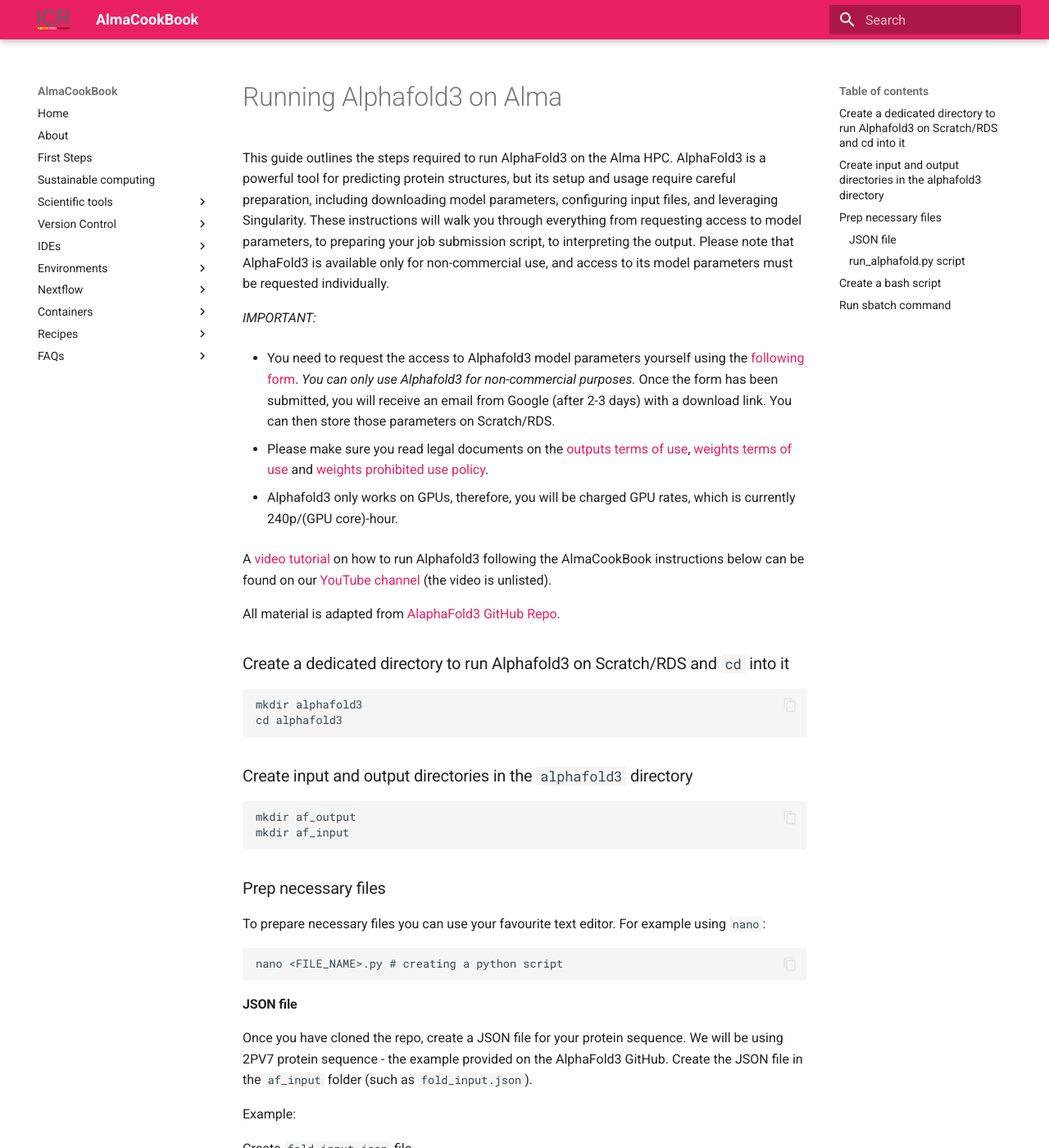
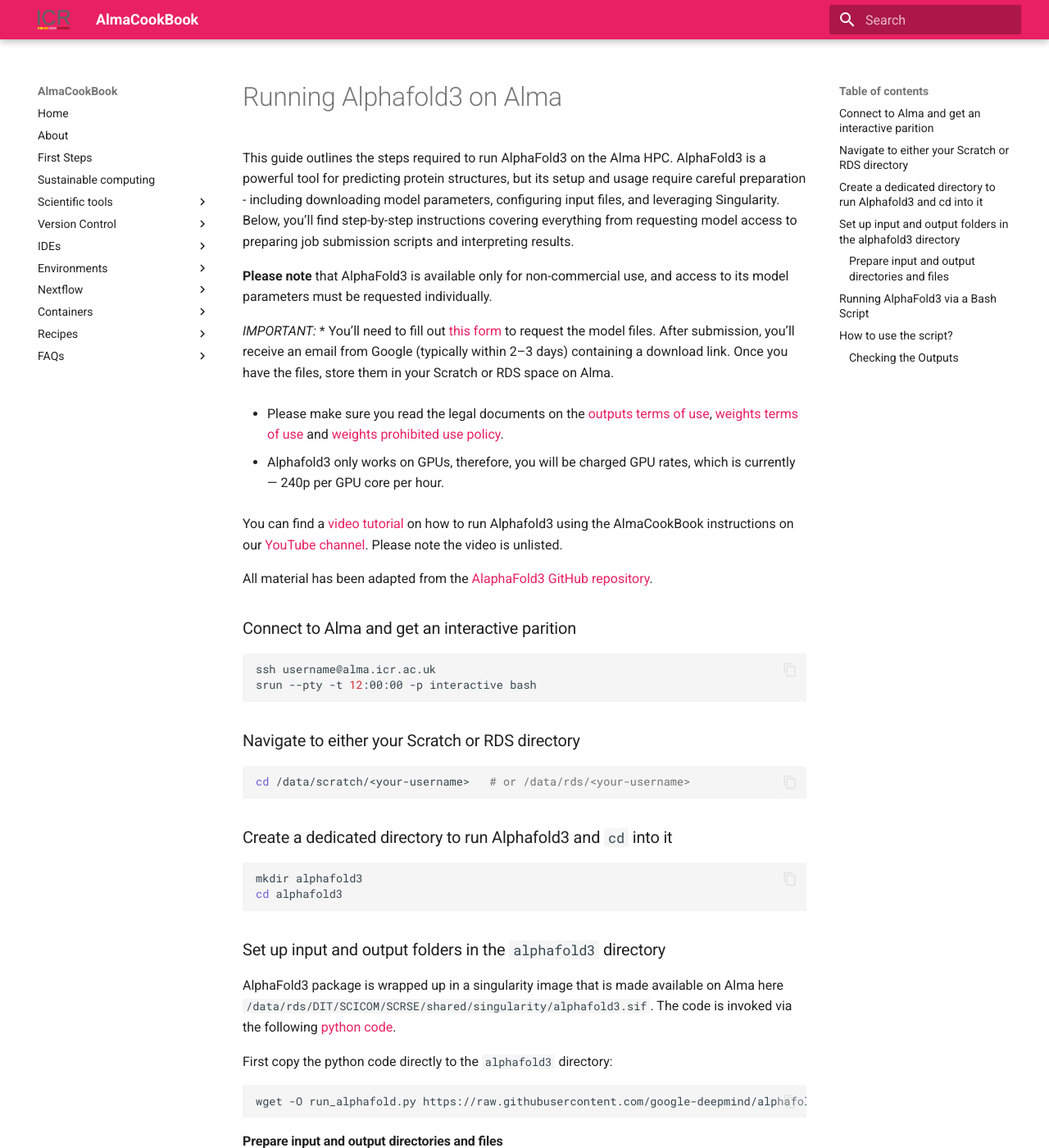
Before and after one commit to AlmaCookBook/AlmaCookBook.github.io, an MkDocs documentation site: the page built from docs/recipes/alphafold3.md, in a window 1280 px wide and 1400 px high. Shown: the whole window at 82% size. Built offline with MkDocs 1.6.1 and Material for MkDocs 9.7.7, drawn with Linux system fonts in a browser that asks for light colours; some of the changed text lies outside the part shown.

Commit message:
a first form review

````diff
--- a/docs/recipes/alphafold3.md
+++ b/docs/recipes/alphafold3.md
@@ -1,55 +1,71 @@
 # Running Alphafold3 on Alma
 
-This guide outlines the steps required to run AlphaFold3 on the Alma HPC. AlphaFold3 is a powerful tool for predicting protein structures, but its setup and usage require careful preparation, including downloading model parameters, configuring input files, and leveraging Singularity. These instructions will walk you through everything from requesting access to model parameters, to preparing your job submission script, to interpreting the output. Please note that AlphaFold3 is available only for non-commercial use, and access to its model parameters must be requested individually.
+This guide outlines the steps required to run AlphaFold3 on the Alma HPC. AlphaFold3 is a powerful tool for predicting protein structures, but its setup and usage require careful preparation - including downloading model parameters, configuring input files, and leveraging Singularity.
+Below, you’ll find step-by-step instructions covering everything from requesting model access to preparing job submission scripts and interpreting results.
+
+ **Please note** that AlphaFold3 is available only for non-commercial use, and access to its model parameters must be requested individually.
 
 *IMPORTANT:*
+* You’ll need to fill out [this form](https://docs.google.com/forms/d/e/1FAIpQLSfWZAgo1aYk0O4MuAXZj8xRQ8DafeFJnldNOnh_13qAx2ceZw/viewform) to request the model files. After submission, you’ll receive an email from Google (typically within 2–3 days) containing a download link. Once you have the files, store them in your Scratch or RDS space on Alma.
 
-* You need to request the access to Alphafold3 model parameters yourself using the [following form](https://docs.google.com/forms/d/e/1FAIpQLSfWZAgo1aYk0O4MuAXZj8xRQ8DafeFJnldNOnh_13qAx2ceZw/viewform). *You can only use Alphafold3 for non-commercial purposes.* Once the form has been submitted, you will receive an email from Google (after 2-3 days) with a download link. You can then store those parameters on Scratch/RDS.
+* Please make sure you read the legal documents on the [outputs terms of use](https://github.com/google-deepmind/alphafold3/blob/main/OUTPUT_TERMS_OF_USE.md), [weights terms of use](https://github.com/google-deepmind/alphafold3/blob/main/WEIGHTS_TERMS_OF_USE.md) and [weights prohibited use policy](https://github.com/google-deepmind/alphafold3/blob/main/WEIGHTS_PROHIBITED_USE_POLICY.md).
 
-* Please make sure you read legal documents on the [outputs terms of use](https://github.com/google-deepmind/alphafold3/blob/main/OUTPUT_TERMS_OF_USE.md), [weights terms of use](https://github.com/google-deepmind/alphafold3/blob/main/WEIGHTS_TERMS_OF_USE.md) and [weights prohibited use policy](https://github.com/google-deepmind/alphafold3/blob/main/WEIGHTS_PROHIBITED_USE_POLICY.md).
+* Alphafold3 only works on GPUs, therefore, you will be charged GPU rates, which is currently — 240p per GPU core per hour.
 
-* Alphafold3 only works on GPUs, therefore, you will be charged GPU rates, which is currently 240p/(GPU core)-hour.
+You can find a [video tutorial](https://www.youtube.com/watch?v=iIubA9VnutQ&list=PLKk58i7WAwK48DqrcBRTOntUUGAefG-R-) on how to run Alphafold3 using the AlmaCookBook instructions on our [YouTube channel](https://www.youtube.com/@icrrseteam). Please note the video is unlisted.
+
+All material has been adapted from the [AlaphaFold3 GitHub repository](https://github.com/google-deepmind/alphafold3).
 
 
-A [video tutorial](https://www.youtube.com/watch?v=iIubA9VnutQ&list=PLKk58i7WAwK48DqrcBRTOntUUGAefG-R-) on how to run Alphafold3 following the AlmaCookBook instructions below can be found on our [YouTube channel](https://www.youtube.com/@icrrseteam) (the video is unlisted).
+### Connect to Alma and get an interactive parition
 
-All material is adapted from [AlaphaFold3 GitHub Repo](https://github.com/google-deepmind/alphafold3).
+```bash
+ssh username@alma.icr.ac.uk
+srun --pty -t 12:00:00 -p interactive bash
+```
+### Navigate to either your Scratch or RDS directory
+```bash
+cd /data/scratch/<your-username>   # or /data/rds/<your-username>
+```
 
-### Create a dedicated directory to run Alphafold3 on Scratch/RDS and `cd` into it
+### Create a dedicated directory to run Alphafold3 and `cd` into it
 
-```
+```bash
 mkdir alphafold3
 cd alphafold3
 ```
 
-### Create input and output directories in the `alphafold3` directory
+### Set up input and output folders in the `alphafold3` directory
 
+AlphaFold3 package is wrapped up in a singularity image that is made available on Alma here `/data/rds/DIT/SCICOM/SCRSE/shared/singularity/alphafold3.sif`.
+The code is invoked via the following [python code](https://raw.githubusercontent.com/google-deepmind/alphafold3/refs/heads/main/run_alphafold.py).
+
+First copy the python code directly to the `alphafold3` directory:
+
+```bash
+wget -O run_alphafold.py https://raw.githubusercontent.com/google-deepmind/alphafold3/refs/heads/main/run_alphafold.py
 ```
+#### Prepare input and output directories and files
+Running AlphaFold3 via calling `run_alphafold.py` requires mainly:
+* an input json file specifying the protein sequence
+* an output folder where results will be stored.
+
+Let's, create folders to store the input and output files:
+
+```bash
+mkdir af_input
 mkdir af_output
-mkdir af_input
 ```
 
+Navigate to the `af_input` folder and create your JSON file (e.g. `fold_input.json`) using your preferred editor (`nano`, `vi` or `vim`)
 
-### Prep necessary files
-To prepare necessary files you can use your favourite text editor. For example using `nano`:
 
-```
-nano <FILE_NAME>.py # creating a python script
-```
-
-#### JSON file
-Once you have cloned the repo, create a JSON file for your protein sequence. We will be using 2PV7 protein sequence - the example provided on the AlphaFold3 GitHub. Create the JSON file in the `af_input` folder (such as `fold_input.json`).
-
-Example:
-
-Create `fold_input.json` file
-
-```
-nano fold_input.json
+```bash
+nano af_input/fold_input.json
 ```
 
 Copy the following JSON object in the file.
-```
+```json
 {
   "name": "2PV7",
   "sequences": [
@@ -65,55 +81,15 @@
   "version": 1
 }
 ```
+For more details on the input format, check the official [documentation](https://github.com/google-deepmind/alphafold3/blob/main/docs/input.md).
 
-Input documentation can be found [here](https://github.com/google-deepmind/alphafold3/blob/main/docs/input.md).
 
-#### `run_alphafold.py` script
+### Running AlphaFold3 via a Bash Script
+To run AlphaFold3 on Alma, you’ll typically create and submit a bash script that sets up the computational environment and launches the job with your specified resources (CPUs, GPUs, time, etc.). This script wraps the Singularity container execution and points to the right input, output, and model directories.
 
-Create a `run_alphafold.py` script in your `alphafold3` directory and paste the code provided in the following [link](https://raw.githubusercontent.com/google-deepmind/alphafold3/refs/heads/main/run_alphafold.py).
+Create a bash script (e.g.,`af3-test.sh`) in `alphafold3` directory with the following content and replace <MODEL_PARAMETERS_DIR> with the actual path where you stored `AlphaFold3 model parameters`.
 
-Example:
-
-Create `run_alphafold.py` file
-
-```
-nano run_alphafold.py
-```
-
-Then paste the code in the link (its very long, so we won't display all of it here):
-
-```
-# Copyright 2024 DeepMind Technologies Limited
-#
-# AlphaFold 3 source code is licensed under CC BY-NC-SA 4.0. To view a copy of
-# this license, visit https://creativecommons.org/licenses/by-nc-sa/4.0/
-#
-# To request access to the AlphaFold 3 model parameters, follow the process set
-# out at https://github.com/google-deepmind/alphafold3. You may only use these
-# if received directly from Google. Use is subject to terms of use available at
-# https://github.com/google-deepmind/alphafold3/blob/main/WEIGHTS_TERMS_OF_USE.md
-
-"""AlphaFold 3 structure prediction script.
-
-AlphaFold 3 source code is licensed under CC BY-NC-SA 4.0. To view a copy of
-this license, visit https://creativecommons.org/licenses/by-nc-sa/4.0/
-
-cont...
-```
-
-### Create a bash script
-You can then create bash script in your `alphafold3` directory (such as `af3-test.sh`) with specified number of CPUs and GPUs for your needs and run AlphaFold3 specifying necessary flags.
-
-Example:
-Create `af3-test.sh` file
-
-```
-nano af3-test.sh
-```
-
-Copy the following script
-
-```
+```bash
 #!/bin/bash
 #SBATCH --job-name=af3
 #SBATCH --partition=gpu
@@ -140,11 +116,11 @@
 
 Where:
 
-`$HOME` - is the path to the directory where you are running AlphaFold3 from
+* `$HOME` - is the path to the directory where you are running AlphaFold3 from
 
-`<MODEL_PARAMETERS_DIR>` - path to your downloaded model parameters
+* `<MODEL_PARAMETERS_DIR>` - path to your downloaded model parameters
 
-`/data/reference-data/alphafold_db` - path to protein database in ICR's shared data folder
+* `/data/reference-data/alphafold_db` - path to the protein database in ICR shared data folder
 
 *IMPORTANT:*
 
@@ -160,27 +136,41 @@
 
 `--run_inference` (defaults to true): whether to run the inference. This part requires a GPU.
 
-### Run `sbatch` command
-After creating the bash script, submit the script with `sbatch` command:
 
+### How to use the script?
+
+1. Make it executable:
+```bash
+chmod +x af3-test.sh
 ```
+
+2. Submit the job to Alma scheduler:
+```bash
 sbatch af3-test.sh
 ```
 
-if you run:
+After submitting your job with `sbatch af3-test.sh`, you can check its status using:
 
-```
+```bash
 squeue -u <YOUR_USERNAME>
 ```
+This command lists all your running and queued jobs. Look for the job named af3 to confirm it’s running.
 
-You will be able to see your `af3` job running. The job will run for considerable time! (depending on your input sequence)
+Note: Depending on your protein sequence and resources requested, the job may take a considerable time to complete
 
-The outputs will be saved in the `af_output` folder - both the `af3.err` (job errors) and `af3.out` (job outputs) files and a folder named after your protein in the JSON file, in our case that is "2PV7":
+#### Checking the Outputs
+Once the job finishes, outputs will be saved in the `af_output` directory:
+
+* af3.out — standard output log from the job
+* af3.err — error log, if any
+
+A folder named after your protein (e.g., `2PV7`), containing the predicted structure files and related results.
+
+Here’s an example of what the output directory might look like:
 
 ![alt text](../assets/af3-output.png)
 
 The output documentation can be found [here](https://github.com/google-deepmind/alphafold3/blob/main/docs/output.md).
-
 
 # What you need to build Alphafold3 Docker image yourself - Important Notes
 
@@ -204,7 +194,7 @@
 
 The original Dockerfile has the following lines near the end:
 
-```
+```bash
 # To work around a known XLA issue causing the compilation time to greatly
 # increase, the following environment variable setting XLA flags must be enabled
 # when running AlphaFold 3. Note that if using CUDA capability 7 GPUs, it is
@@ -219,7 +209,7 @@
 
 Since Alma has CUDA capability 7 GPU card, you need to:
 
-```
+```bash
 # Uncomment this line
 ENV XLA_FLAGS="--xla_disable_hlo_passes=custom-kernel-fusion-rewriter"
 # Comment out this line
````
